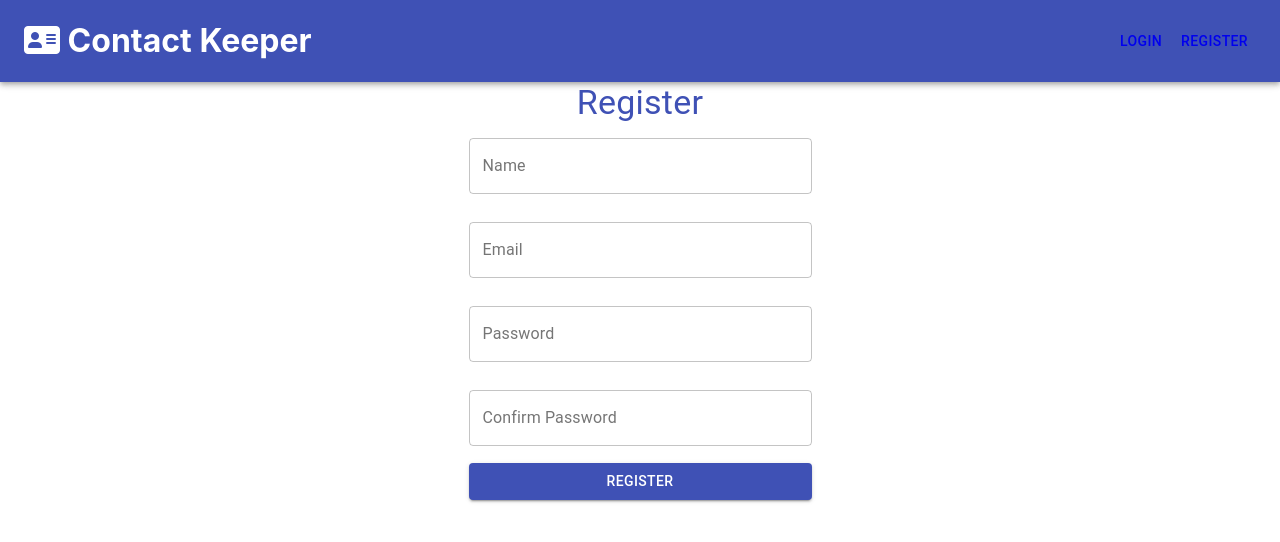
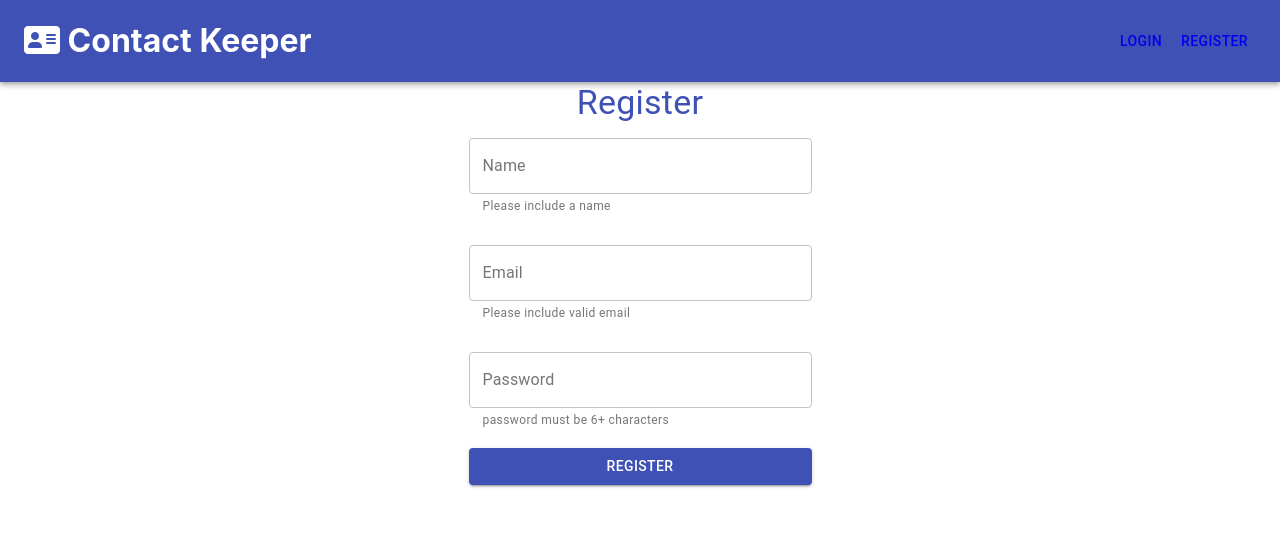
Before and after one commit to YeetOrBeYate/ContactDirectory, a React (Create React App) app: page /register in a window 1280 px wide. Shown: the top 542 px of the page. Built offline with nearby package versions, Linux system fonts and the light colour scheme.

Commit message:
Got validation working on the register page

```diff
--- a/src/Actions/RegisterActions.js
+++ b/src/Actions/RegisterActions.js
@@ -9,6 +9,7 @@ const addUser = ()=>{
 }
 
 export const registerUser = (user)=>{
+    console.log('reg function called')
     return function(dispatch){
 
         dispatch(loading())
--- a/src/comp/auth/Register.js
+++ b/src/comp/auth/Register.js
@@ -16,24 +16,57 @@ const Register = () => {
     const [user,setUser] = React.useState({
         name:'',
         email:'',
-        password:'',
-        password2:''
+        password:''
     });
+    const [error, setError] = React.useState({
+        name:false,
+        email:false,
+        password:false
+    })
 
     React.useEffect(()=>{
 
     },[registerState.success])
 
-    const {name, email, password, password2} = user;
+    const {name, email, password} = user;
 
     const handleChange = (e)=>{
         setUser({...user, [e.target.name]:e.target.value})
     }
 
+    const validate = ()=>{
+        let emailTest = /^[\w-\.]+@([\w-]+\.)+[\w-]{2,4}$/
+        //if the name fails exit early
+        if(!name){
+            setError({...error, name:true})
+            return true
+        }
+        //if the email fails exit early
+        if(!emailTest.test(email)){
+            setError({...error, name:false, email:true})
+            return true
+        }
+        //if the password fails exit early
+        if(password.length <6){
+            setError({...error, name:false,email:false, password:true})
+            return true
+        }else{
+            //this means everthing before hand has passed, return false, so that the registration can occur
+            setError({...error, name:false, email:false, password:false})
+            return false
+        }
+    }
+
     const Register = (e)=>{
         e.preventDefault()
         let yeet = {name:name, email:email, password:password}
-        dispatch(registerUser(yeet))
+        if(validate()){
+            //if there is a error, exit without registering the person
+            return
+        }else{
+            //register the person
+            dispatch(registerUser(yeet))
+        }
     }
 
     const classes = useForms()
@@ -59,7 +92,7 @@ const Register = () => {
                  <Alert
                  severity="success"
                  >
-                     Account added!-<Link style={{color:'#323232'}} to="/login">
+                     Account added!-<Link style={{color:'#0095f6'}} to="/login">
                          <strong>Please login</strong></Link>
                  </Alert>
 
@@ -70,6 +103,8 @@ const Register = () => {
                 <div>
                     <TextField
                     className={classes.input}
+                    error={error.name}
+                    helperText="Please include a name"
                     variant="outlined"
                     label="Name"
                     name="name"
@@ -79,6 +114,8 @@ const Register = () => {
                 <div>
                     <TextField
                     className={classes.input}
+                    error={error.email}
+                    helperText="Please include valid email"
                     variant="outlined"
                     label="Email"
                     name="email"
@@ -88,21 +125,13 @@ const Register = () => {
                 <div>
                     <TextField
                     className={classes.input}
+                    error={error.password}
+                    helperText="password must be 6+ characters"
                     type="password"
                     variant="outlined"
                     label="Password"
                     name="password"
                     value={password}
-                    onChange={handleChange}/>
-                </div>
-                <div>
-                    <TextField
-                    className={classes.input}
-                    type="password"
-                    variant="outlined"
-                    label="Confirm Password"
-                    name="password2"
-                    value={password2}
                     onChange={handleChange}/>
                 </div>
                 <Button
```
